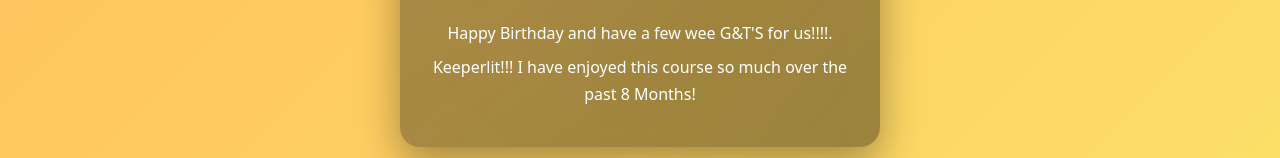
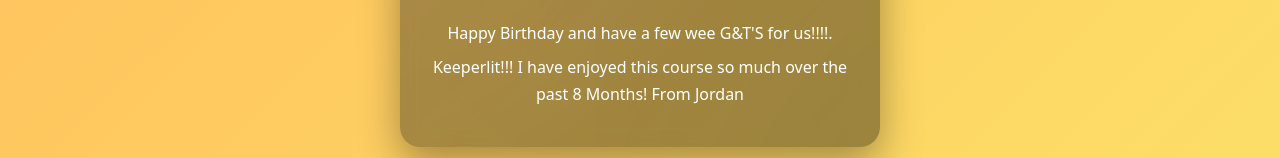
Before and after one commit to Jordy441/maxine, a website: page src/index.html in a window 1280 px wide. Shown: the part 449-607 px from the top of the page. Drawn offline with Linux system fonts and the light colour scheme.

Commit message:
Update birthday message with personal note
Added a personal note from Jordan to the message.

```diff
--- a/src/index.html
+++ b/src/index.html
@@ -20,7 +20,7 @@
       Happy Birthday and have a few wee G&T'S for us!!!!.
     </p>
     <p>
-      Keeperlit!!! I have enjoyed this course so much over the past 8 Months!
+      Keeperlit!!! I have enjoyed this course so much over the past 8 Months! From Jordan
     </p>
   </div>
 
```
